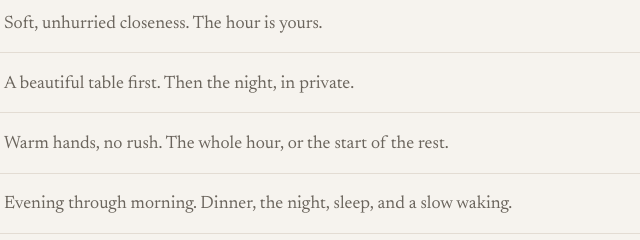
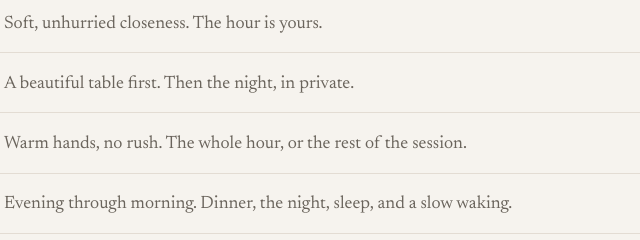
Before and after one commit to lucawpg/lion, a plain HTML site: page index.html in a window 1280 px wide. Shown: the part 2519-2759 px from the top of the page, 492-1132 px from the left. Drawn offline with Linux system fonts and the light colour scheme.

Commit message:
Keep the massage line simple: the hour, or the rest of the session.

```diff
--- a/index.html
+++ b/index.html
@@ -67,7 +67,7 @@
         </li>
         <li>
           <strong>Massage</strong>
-          <span>Warm hands, no rush. The whole hour, or the start of the rest.</span>
+          <span>Warm hands, no rush. The whole hour, or the rest of the session.</span>
         </li>
         <li>
           <strong>Overnight</strong>
```
